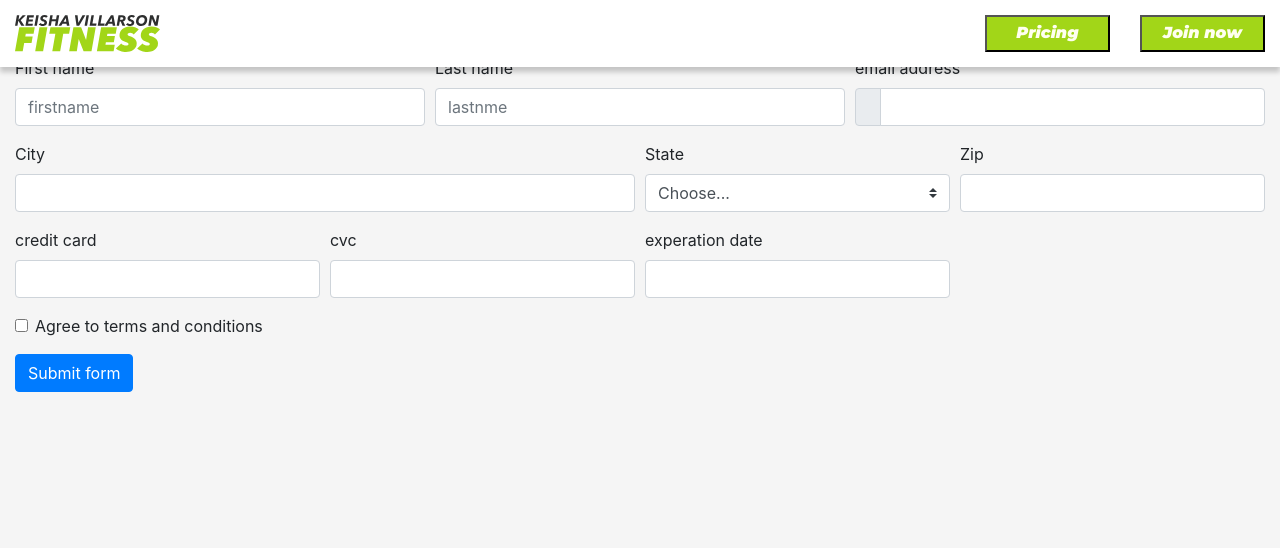
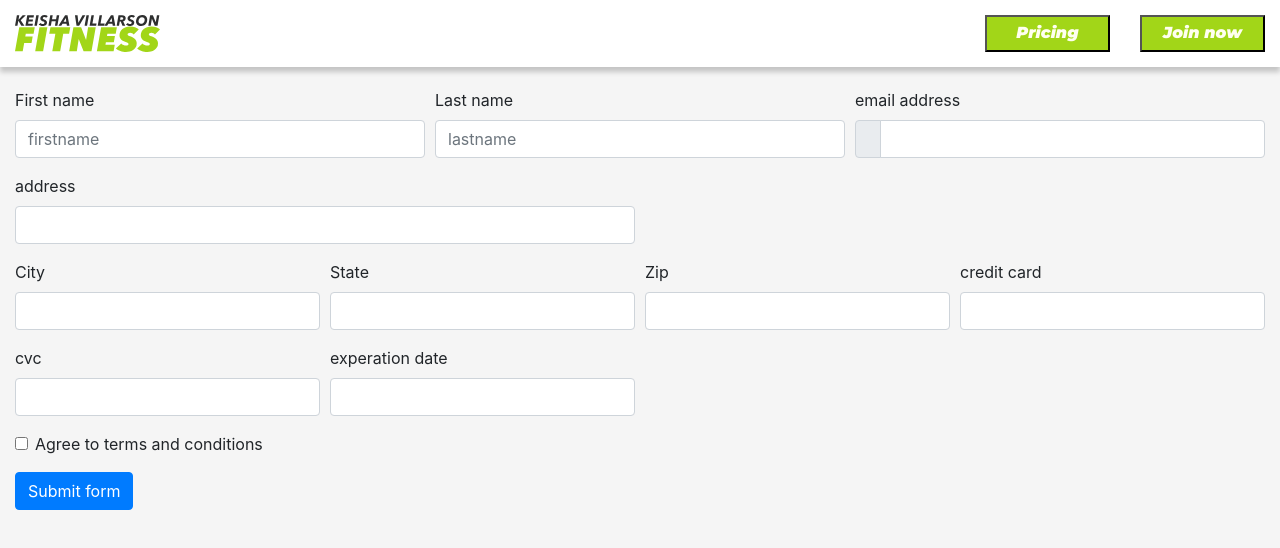
Before and after one commit to bshierk1996/pt2, a Vue app: page /signupForm in a window 1280 px wide. Shown: the top 548 px of the page. Built offline with nearby package versions, Linux system fonts and the light colour scheme; no server answers; the database is empty.

Commit message:
firebase/stripe

```diff
--- a/package.json
+++ b/package.json
@@ -12,6 +12,8 @@
     "bootstrap": "^4.4.1",
     "bootstrap-vue": "^2.1.0",
     "core-js": "^3.4.3",
+    "eslint-loader": "^3.0.3",
+    "stripe": "^7.15.0",
     "style-loader": "^1.0.2",
     "vue": "^2.6.11",
     "vue-router": "^3.1.3"
--- a/src/components/Home.vue
+++ b/src/components/Home.vue
@@ -1,6 +1,5 @@
 <template>
 <div>
- <HelloWorld msg="Welcome to Your Vue.js App"/>
     <!-- <NavBar /> -->
     <Jumbo />
     <b-container>
@@ -26,7 +25,6 @@
 </template>
 
 <script>
-import HelloWorld from './HelloWorld.vue'
 import Jumbo from './jumbotron'
 import Lcard from './card_large'
 import dailycard from './mealcard'
@@ -36,7 +34,6 @@ import community from './community'
 export default {
     name: 'Home',
     components: {
-    HelloWorld,
     Jumbo,
     Lcard,
     dailycard,
--- a/src/components/signupForm.vue
+++ b/src/components/signupForm.vue
@@ -8,7 +8,7 @@
         </div>
         <div class="col-md-4 mb-3">
           <label for="validationDefault02">Last name</label>
-          <input type="text" class="form-control lastname" id="validationDefault02" value="" required placeholder="lastnme"  v-model="input.lastname" />
+          <input type="text" class="form-control lastname" id="validationDefault02" value="" required placeholder="lastname"  v-model="input.lastname" />
         </div>
         <div class="col-md-4 mb-3">
           <label for="validationDefaultemail" placeholder="email address">email address</label>
@@ -22,15 +22,18 @@
       </div>
       <div class="form-row">
         <div class="col-md-6 mb-3">
+          <label for="validationDefault03">address</label>
+          <input type="text" class="form-control" id="validationDefault03" required v-model="input.address"/>
+        </div>
+      </div>
+        <div class="form-row">
+        <div class="col-md-3 mb-3">
           <label for="validationDefault03">City</label>
           <input type="text" class="form-control" id="validationDefault03" required v-model="input.city"/>
         </div>
         <div class="col-md-3 mb-3">
           <label for="validationDefault04">State</label>
-          <select class="custom-select" id="validationDefault04" required>
-            <option selected disabled value="">Choose...</option>
-            <option>...</option>
-          </select>
+          <input type="text" class="form-control"  required v-model="input.state"/>
         </div>
         <div class="col-md-3 mb-3">
           <label for="validationDefault05">Zip</label>
@@ -60,11 +63,13 @@
       <button class="btn btn-primary" type="submit" v-on:click="login()">Submit form</button>
     </form>
   </div>
+
 </template>
 
 
 <script>
-    export default {
+export default {
+
         name: 'signupData',
         data() {
             return {
@@ -95,8 +100,17 @@
             }
         }
     }
+
+
 </script>
 
+
+
+
+<>
 <style>
+.container-fluid{
+  margin-top: 40px;
+}
 
 </style>
```
Also changed, not shown: 2 other files (tests, documents, lock files or other folders).
